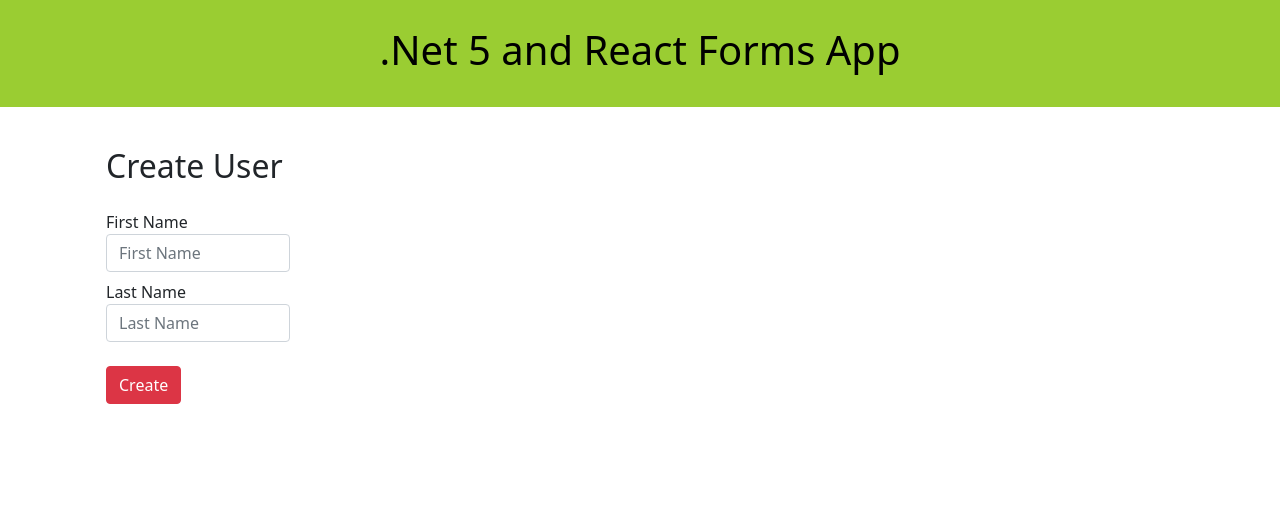
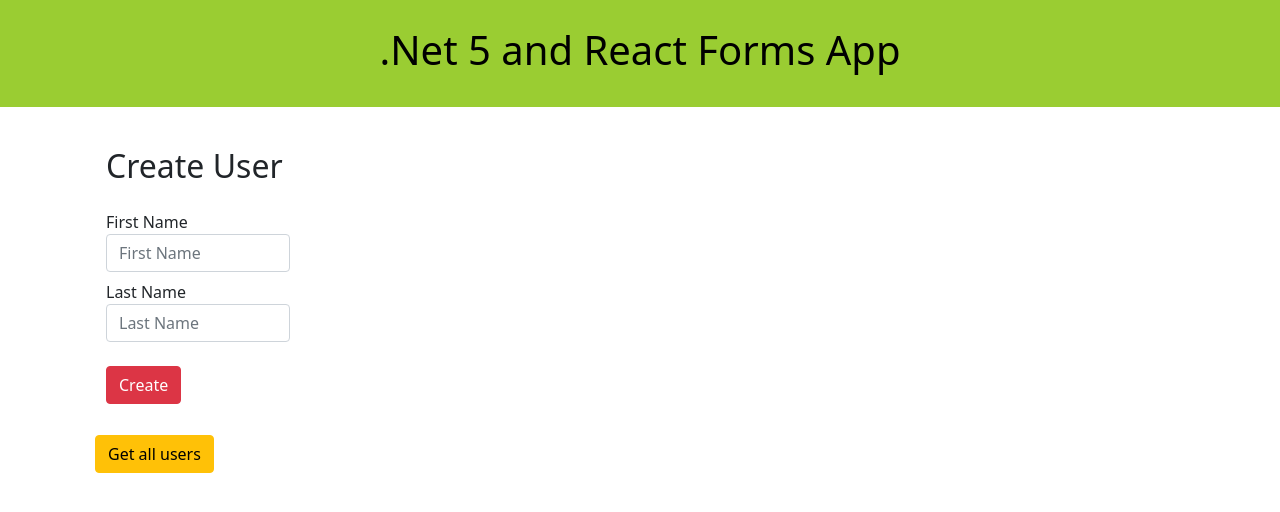
Before and after one commit to maciejdarlak/E-Forms, a React (Create React App) app in the folder E-Forms.Client/: page / in a window 1280 px wide. Shown: the top 512 px of the page. Built offline with nearby package versions, Linux system fonts and the light colour scheme.

Commit message:
Added 2nd method (GET) in Model and Controller

```diff
--- a/E-Forms.Client/src/App.js
+++ b/E-Forms.Client/src/App.js
@@ -1,9 +1,10 @@
 import React, { Component } from 'react';
 import 'bootstrap/dist/css/bootstrap.min.css';
 import './custom.css';
-import { createUser } from './services/UserService';
+import { getAllUsers, createUser } from './services/UserService';
 import Header from './components/Header'
 import CreateUser from './components/CreateUser';
+import { DisplayBoard } from './components/DisplayBoard';
 
 
 class App extends Component {
@@ -14,14 +15,13 @@
   numberOfUsers: 0
 }
 
-createUser = (e) => {
-  createUser(this.state.user)
-    .then(response => {
-      console.log(response);
-      this.setState({numberOfUsers: this.state.numberOfUsers + 1})
+getAllUsers = () => {
+  getAllUsers()
+    .then(users => {
+      console.log(users);
+      this.setState({ users: users, numberOfUsers: users.length })
     });
 }
-
 // assign entered values to the fields
 onChangeForm = (e) => {
   let user = this.state.user
@@ -32,6 +32,15 @@
   }
   this.setState({user})
 }
+
+createUser = (e) => {
+  createUser(this.state.user)
+    .then(response => {
+      console.log(response);
+      this.setState({numberOfUsers: this.state.numberOfUsers + 1})
+  });
+}
+
 
   render() {
 
@@ -47,6 +56,13 @@
                 >
               </CreateUser>
             </div>
+            <div className="col-md-8">
+              <DisplayBoard
+                getAllUsers={this.getAllUsers}
+                numberOfUsers={this.numberOfUsers}
+              >
+              </DisplayBoard>
+            </div>
           </div>
         </div>
       </div>
--- a/E-Forms.Client/src/services/UserService.js
+++ b/E-Forms.Client/src/services/UserService.js
@@ -1,4 +1,9 @@
-export async function createUser(data) {
+export const getAllUsers = async() => {
+    const response = await fetch({MainRoad});
+    return await response.json();
+}
+
+export const createUser = async(data) => {
     const response = await fetch('api/user', {
         method: 'POST',
         headers: {'Content-Type': 'application/json'},
@@ -6,3 +11,5 @@
     })
     return await response.json();
 }
+
+const MainRoad = 'https://localhost:44361/api/users'
```
Also changed, not shown: 2 other files (tests, documents, lock files or other folders). Lines whose indentation alone changed are shown as unchanged.
